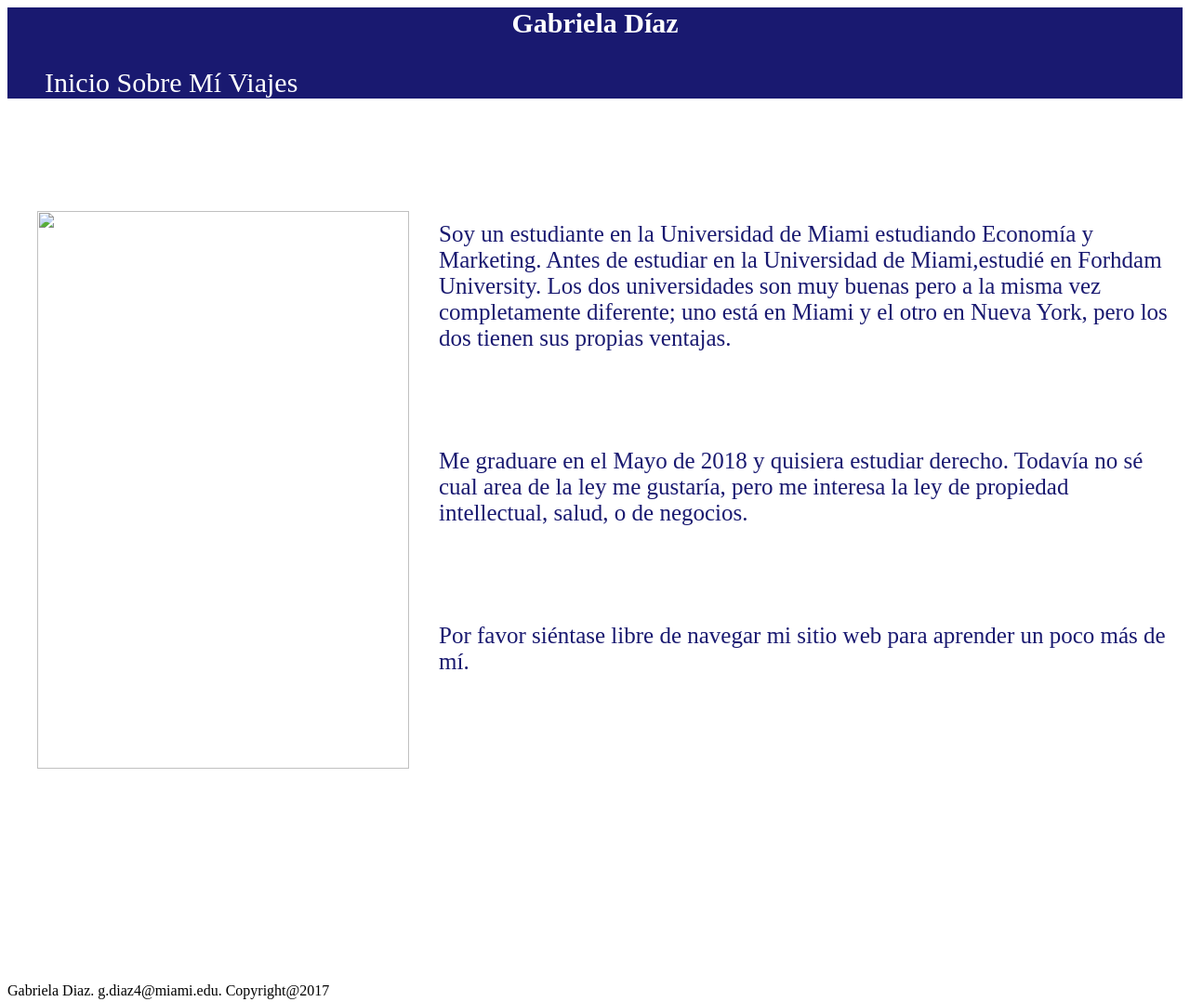
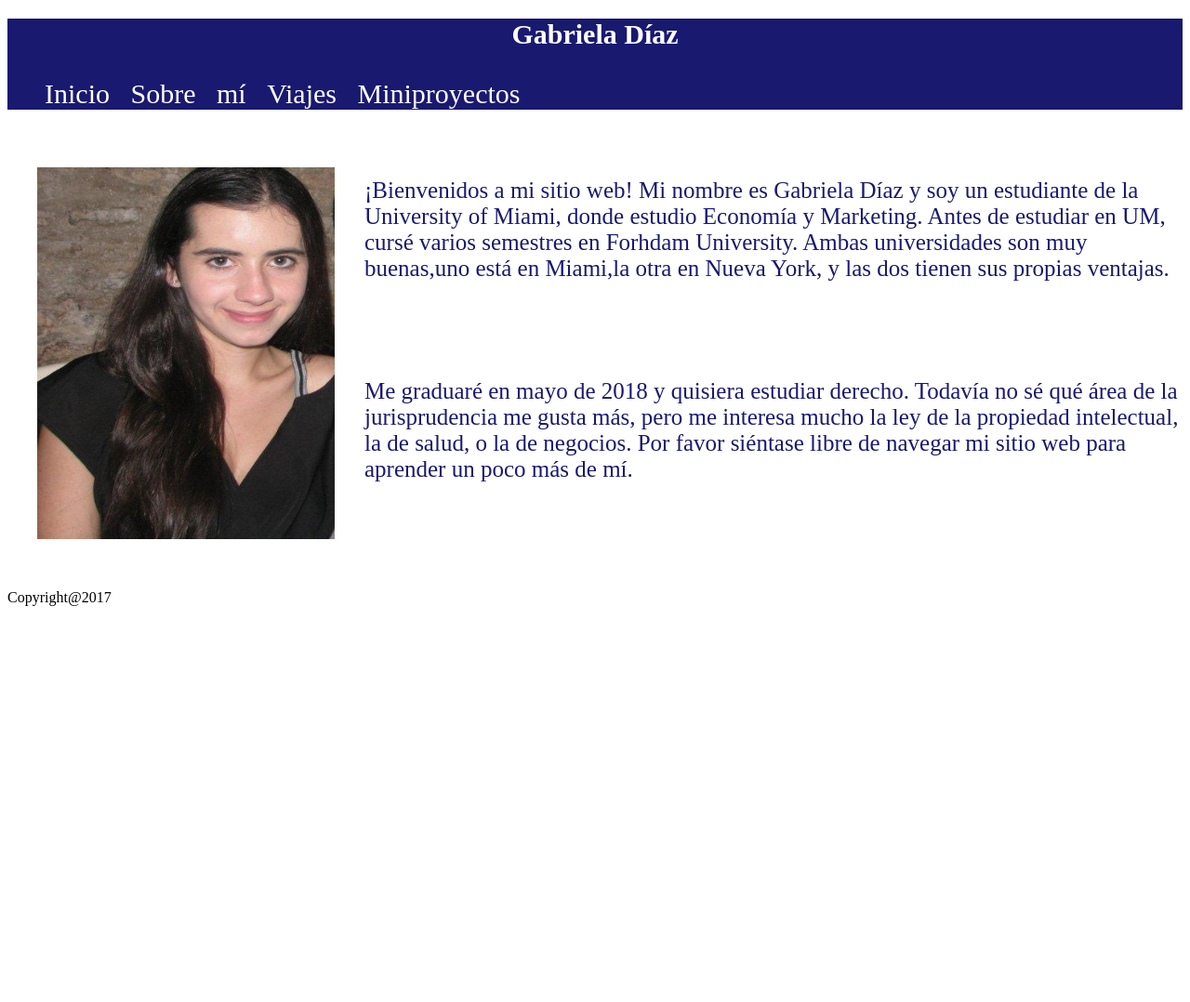
Before and after one commit to gdiaz08828/gdiaz08828.github.io, a plain HTML site: page index.html in a window 1280 px wide. Shown: the whole page at 93% size. After the commit the page ends 800 px from the top, so only its background shows below. Drawn offline with Linux system fonts and the light colour scheme.

Commit message:
Add files via upload

```diff
--- a/index.html
+++ b/index.html
@@ -1,4 +1,4 @@
-<! DOCTYPE HTML>
+<!DOCTYPE HTML>
 <html lang="es">
 <head>
 <meta charset="UTF-8">
@@ -15,8 +15,9 @@
 <nav>
 <ul>
 <li><a href="index.html"> Inicio </a></li>
-<li><a href="sobremi.html">Sobre Mí</a></li>
-<li><a href="ViajesMemorables.html"> Viajes</a></li>
+<li><a href="SobreMi.html"> Sobre mí </a></li>
+<li><a href="ViajesMemorables.html"> Viajes </a></li>
+<li><a href="Mini-proyectos.html"> Miniproyectos </a></li>
 
 </ul>
 
@@ -28,42 +29,28 @@
 
 
 <section>
-<h1>Resumen</h1>
 
-<img src="Photos/Me.jpg"/>
+
+<img src="Photos/Me.jpg">
 
 <br>
-<p>Soy un estudiante en la Universidad de Miami estudiando Economía y Marketing. Antes de estudiar en la Universidad de Miami,estudié en Forhdam University.
-Los dos universidades son muy buenas pero a la misma vez completamente diferente; uno está en Miami y el otro en Nueva York, pero los dos tienen sus propias ventajas.</p>
+<p>¡Bienvenidos a mi sitio web! Mi nombre es Gabriela Díaz y soy un estudiante de la University of Miami, donde estudio Economía y Marketing. Antes de estudiar en UM, cursé varios semestres en Forhdam University.
+Ambas universidades son muy buenas,uno está en Miami,la otra en Nueva York, y las dos tienen sus propias ventajas.</p>
 <br>
 <br>
 <br>
-<p>Me graduare en el Mayo de 2018 y quisiera estudiar derecho. Todavía no sé cual area de la ley me gustaría, pero me interesa la ley de propiedad intellectual, salud, o
-de negocios. </p>
-<br>
-<br>
-<br>
-<p> Por favor siéntase libre de navegar mi sitio web para aprender un poco más de mí. </p>
+<p>Me graduaré en mayo de 2018 y quisiera estudiar derecho. Todavía no sé qué área de la jurisprudencia me gusta más, pero me interesa mucho la ley de la propiedad intelectual, la de salud, o la de negocios.
+ Por favor siéntase libre de navegar mi sitio web para aprender un poco más de mí. </p>
 <br>
 <br>
 <br>
 </section>
 <br>
 <br>
-<br>
-<br>
-<br>
-<br>
-<br>
-<br>
-<br>
-<br>
-<br>
-<br>
-<br>
-<br>
 
-<footer> Gabriela Diaz. g.diaz4@miami.edu. Copyright@2017</footer>
+
+
+<footer> Copyright@2017</footer>
 
 </body>
 
--- a/style.css
+++ b/style.css
@@ -3,6 +3,7 @@ color:white;
 padding:0em;
 font-family:Bookman Old Style;
 font-size:30px;}
+
 
 
 ul li{list-style-type:none;
@@ -13,7 +14,8 @@ font-size:30px;
 }
 
 ul li a{text-decoration:none;
-color:white;}
+color:white;
+word-spacing:15px;}
 
 p{font-family:Bookman Old Style;
 font-size:25px;
@@ -23,9 +25,4 @@ color:MidnightBlue;
 h1{color:white;font-size:30px}
 h2{color:MidnightBlue;font-size:30px}
 
-img{float:left; padding:2em;width:400px;height:600px;}
-i.2{float:bottom;width:400px;height:600px;}
-i.3{float:bottom;width:400px;height:600px;}
-i.4{float:bottom;width:400px;height:600px;}
-i.5{float:bottom;width:400px;height:600px;}
-i.6{float:bottom;width:400px;height:600px;}
+img{float:left;padding:2em;width:320px;height:400px;}
```
Also changed, not shown: Mini-proyectos.html (added, +51 -0 lines), SobreMi.html (+5 -6 lines), ViajesMemorables.html (+7 -17 lines), Photos/Me.jpg (added).
